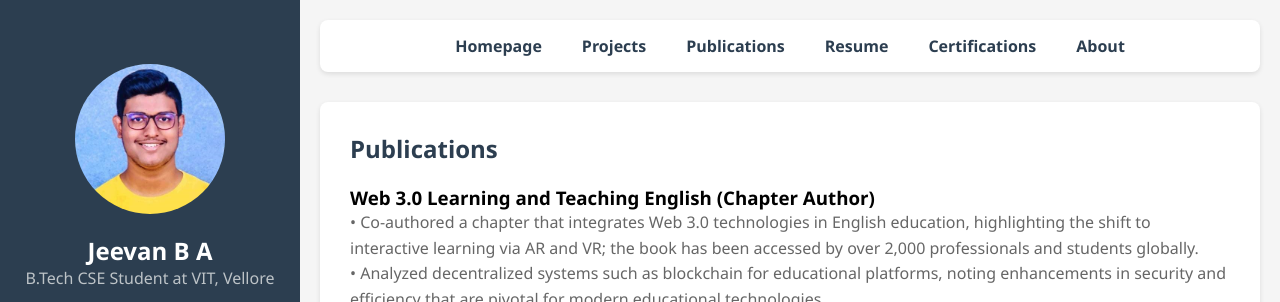
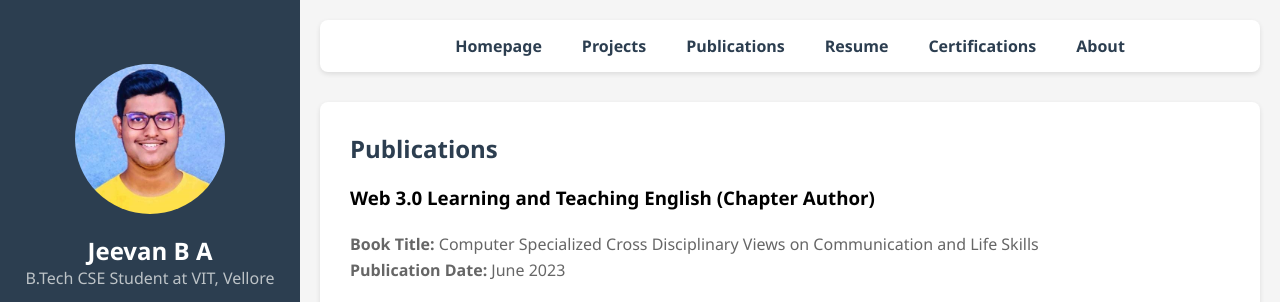
Before and after one commit to jeevanba273/PERSONAL-WEBSITE, a plain HTML site: page publications.html in a window 1280 px wide. Shown: the top 302 px of the page. Drawn offline with Linux system fonts and the light colour scheme.

Commit message:
Updated Publications

```diff
--- a/publications.html
+++ b/publications.html
@@ -153,6 +153,13 @@
       <div class="content-section">
         <h2>Publications</h2>
         <h3>Web 3.0 Learning and Teaching English (Chapter Author)</h3>
+        <br />
+        <p>
+          <strong>Book Title:</strong> Computer Specialized Cross Disciplinary
+          Views on Communication and Life Skills<br />
+        </p>
+        <p><strong>Publication Date:</strong> June 2023</p>
+        <br />
         <p class="hanging-indent">
           • Co-authored a chapter that integrates Web 3.0 technologies in
           English education, highlighting the shift to interactive learning via
```
